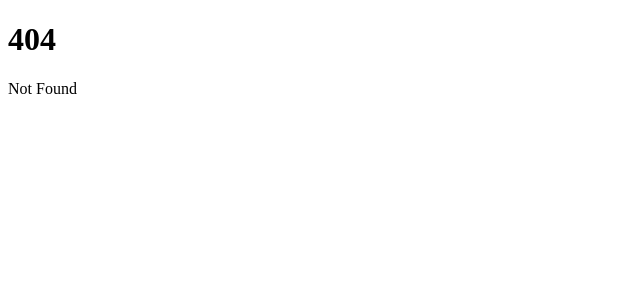
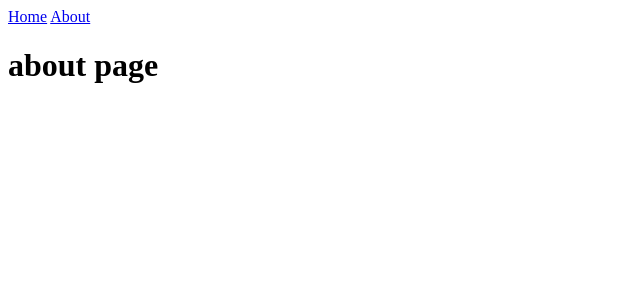
Before and after one commit to junjuny0227/SvelteKit-Playground, a SvelteKit app: page /about in a window 1280 px wide. Before the commit this address had no page. Shown: the top 300 px of the page, without its empty margins (0-640 px from the left). Built offline with nearby package versions, Linux system fonts and the light colour scheme.

Commit message:
Try routing

```diff
--- /dev/null
+++ b/src/routes/+layout.svelte
@@ -0,0 +1,6 @@
+<div>
+	<a href="/">Home</a>
+	<a href="/about">About</a>
+</div>
+
+<slot></slot>
--- /dev/null
+++ b/src/routes/about/+page.svelte
@@ -0,0 +1 @@
+<h1>about page</h1>
```
